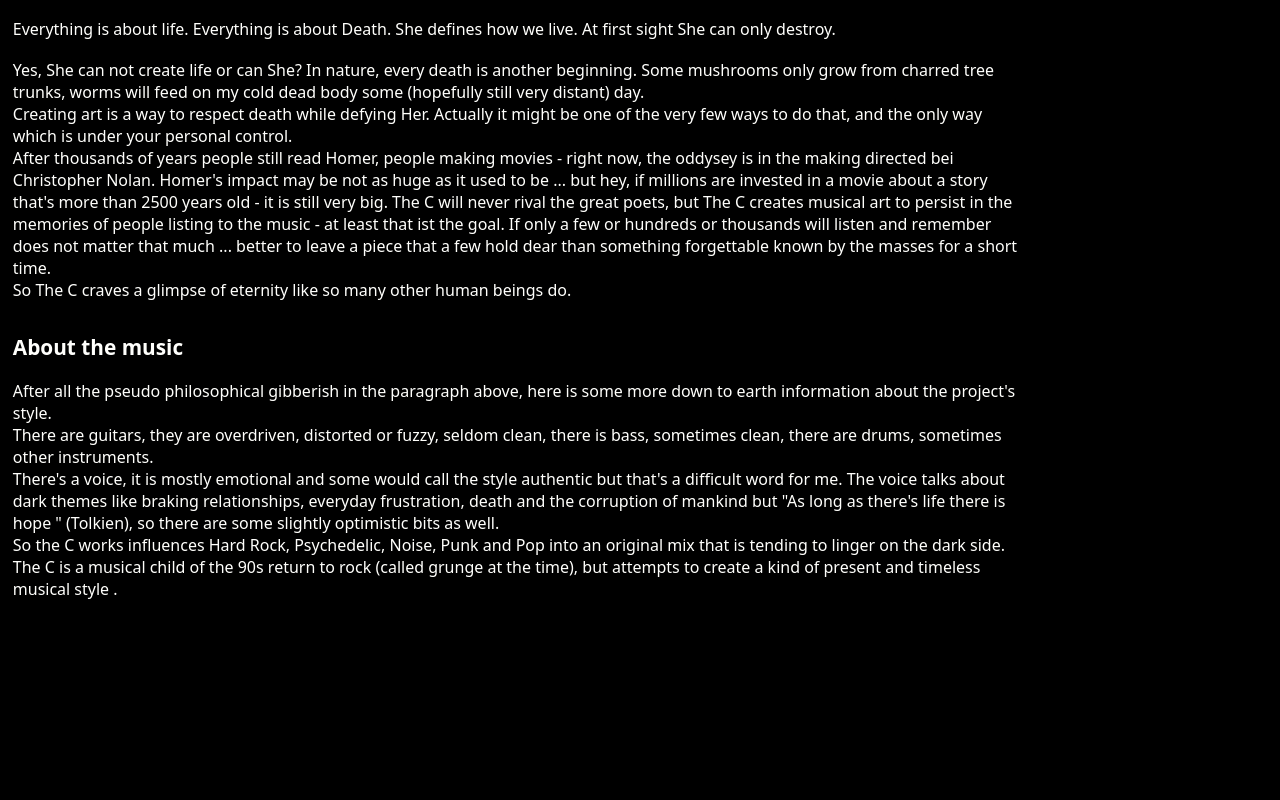
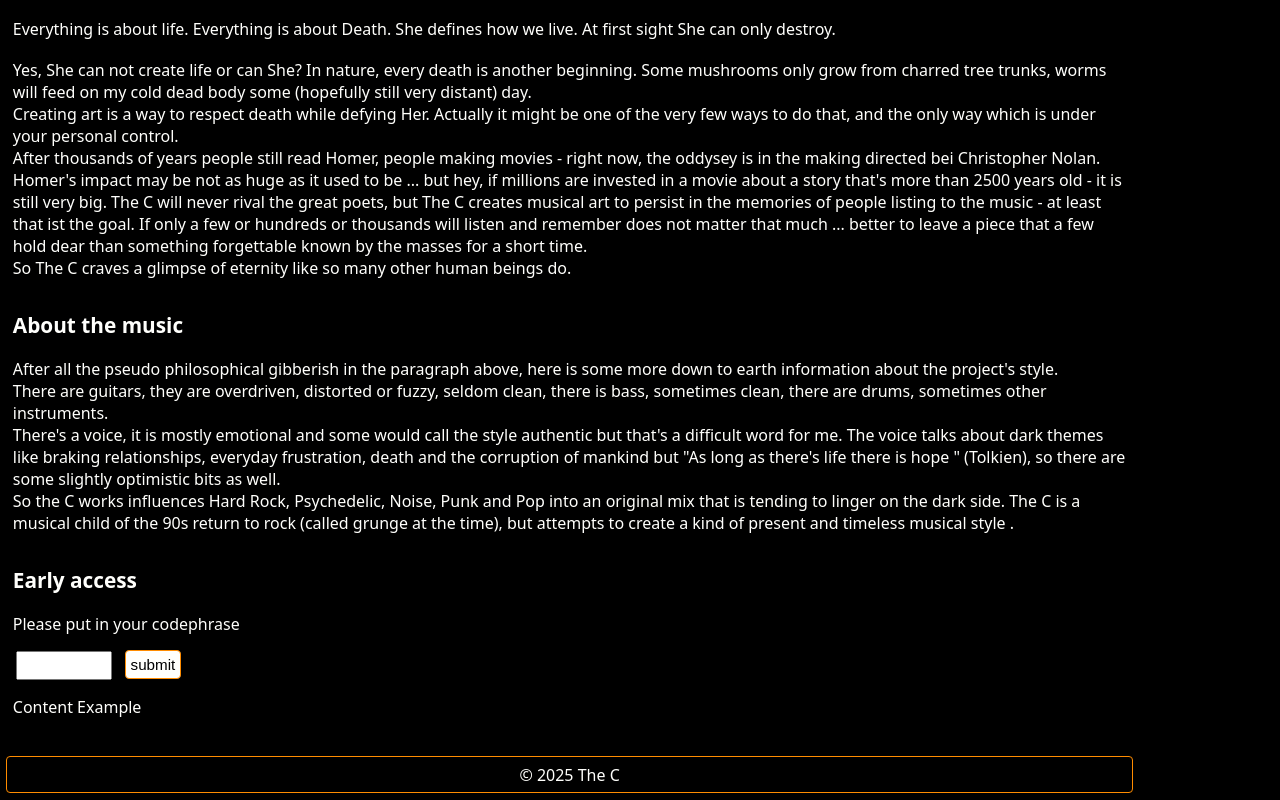
Before and after one commit to Xristof23/the-c, a Next.js app: page / in a window 1280 px wide. Shown: the part 163-963 px from the top of the page. Before the commit the page ends 800 px from the top, so only its background shows below. Built offline with nearby package versions, Linux system fonts and the light colour scheme.

Commit message:
add draft components for footer and earlyaccess

```diff
--- /dev/null
+++ b/components/EarlyAccess.js
@@ -0,0 +1,16 @@
+import { Headline1, StyledInput, StandardButton, StandardParagraph, StandardLabel } from "@/sharedStyledComponents";
+
+export default function EarlyAccess() {
+    return (
+        <><Headline1>Early access</Headline1>
+            <StandardParagraph>Please put in your codephrase</StandardParagraph>
+            <StandardLabel htmlfor >
+                <StyledInput></StyledInput>
+            </StandardLabel>
+            <StandardButton type="submit" onClick={() => console.log("pressed submit")}>
+         submit
+        </StandardButton>
+            <StandardParagraph>Content Example</StandardParagraph>
+            </>
+    )
+}
--- /dev/null
+++ b/components/Footer.js
@@ -0,0 +1,19 @@
+import styled from "styled-components"
+
+const FooterStyled = styled.footer`
+    text-align: center;
+    font-size: 1rem;
+    font-weight: 400;
+    color: #fffffc;
+    width: 88%;
+    margin: 2rem .4rem .4rem;
+    padding: .4rem;
+    border: 1px solid darkorange;
+    border-radius: 4px;
+`;
+
+export default function Footer() {
+    return (
+        <FooterStyled>© 2025 The C </FooterStyled>
+    )
+}
--- a/components/Header.js
+++ b/components/Header.js
@@ -18,8 +18,8 @@ export default function Header() {
       <figure>
         <figcaption>Listen to The C</figcaption>
         <FlexRowWrapper>
-          <audio controls src="/public/tracks/SimpleSongPart.mp3"></audio>
-          {/* <a href="/sounds/t-rex-roar.mp3"> Download audio </a> */}
+          <audio controls src="/public/tracks/simplesongpart.mp3" type="audio/mpeg"></audio>
+          <a href={"/public/tracks/SimpleSongPart.mp3"}> Download audio </a>
         </FlexRowWrapper>
       </figure>
     </FlexRowWrapper>
--- a/pages/index.js
+++ b/pages/index.js
@@ -1,27 +1,21 @@
 
+import EarlyAccess from "@/components/EarlyAccess";
+import Footer from "@/components/Footer";
 import Header from "@/components/Header";
 import { Headline1, StandardParagraph } from "@/sharedStyledComponents";
 import styled from "styled-components";
-
 
 const MainSection = styled.section`
 background-color: black;
 `;
 
-function TestHeader() {
-  return (
-  <StandardParagraph>This is the TestHeader </StandardParagraph>)
-}
-
-
 export default function HomePage() {
   return (
     <>
       <Header />
-      {/* <TestHeader></TestHeader> */}
-    <MainSection>
-      <Headline1>The C</Headline1>
-      <StandardParagraph>
+      <MainSection>
+        <Headline1>The C</Headline1>
+        <StandardParagraph>
           Everything is about life. Everything is about Death. She defines how we live. At first sight She can only destroy.
         </StandardParagraph>
         <StandardParagraph>
@@ -35,9 +29,7 @@ export default function HomePage() {
         The C will never rival the great poets, but The C creates musical art to persist in the memories of people listing to the music - at least that ist the goal.
         If only a few or hundreds or thousands will listen and remember does not matter that much ... better to leave a piece that a few hold dear than something forgettable known by the masses for a short time. <br />
         So The C craves a glimpse of eternity like so many other human beings do.
-
-
-      </StandardParagraph>
+        </StandardParagraph>
       <Headline1>About the music</Headline1>
       <StandardParagraph>
         After all the pseudo philosophical gibberish in the paragraph above, here is some more down to earth information about the project&apos;s style. <br />
@@ -51,8 +43,10 @@ export default function HomePage() {
         The C is a musical child of the 90s return to rock (called grunge at the time), but attempts to create a kind of present and timeless musical style .<br />
 
 
-      </StandardParagraph>
+        </StandardParagraph>
+        <EarlyAccess/>
       </MainSection>
+      <Footer/>
     </>
   );
 }
--- a/sharedStyledComponents.js
+++ b/sharedStyledComponents.js
@@ -32,7 +32,7 @@ background-color: #fffffc;
 const StandardParagraph = styled.p`
 color: #fffffc;
 font-size: 1rem;
-width: 80%;
+width: 88%;
 margin: .4rem;
 padding: .4rem;
 
@@ -75,15 +75,15 @@ const StandardLabel = styled.label`
  text-align: left;
  font-size: 0.95rem;
   width: 100%;
-  margin: 0;
-  padding: .3rem .3rem .3rem 0;
+  margin:.4rem;
+  padding: .4rem;
 `;
 
 const StyledNrInput = styled.input`
   font-size: 0.8rem;
   width: 4rem;
-  margin: 0.2rem;
-  padding: .2rem;
+  margin: .4rem;
+  padding: .4rem;
   border-radius: 4px;
 `;
 
```
